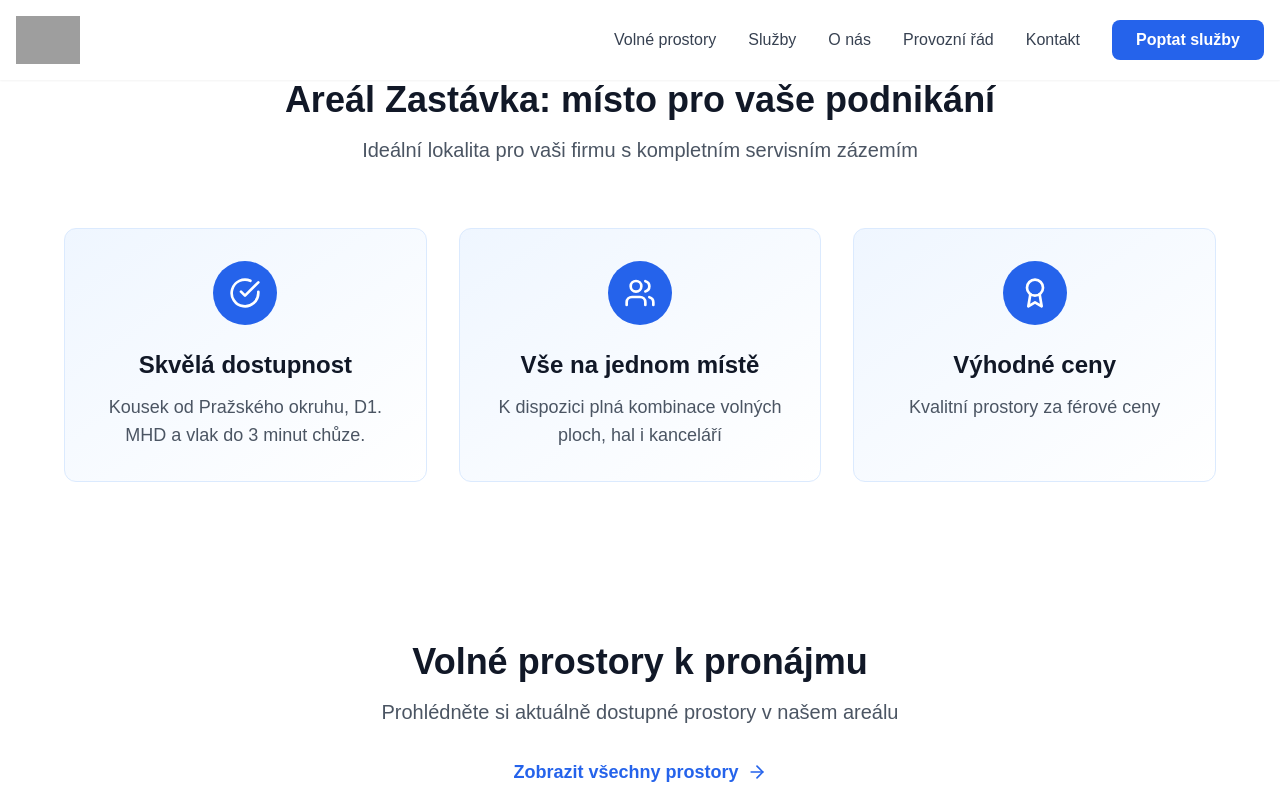
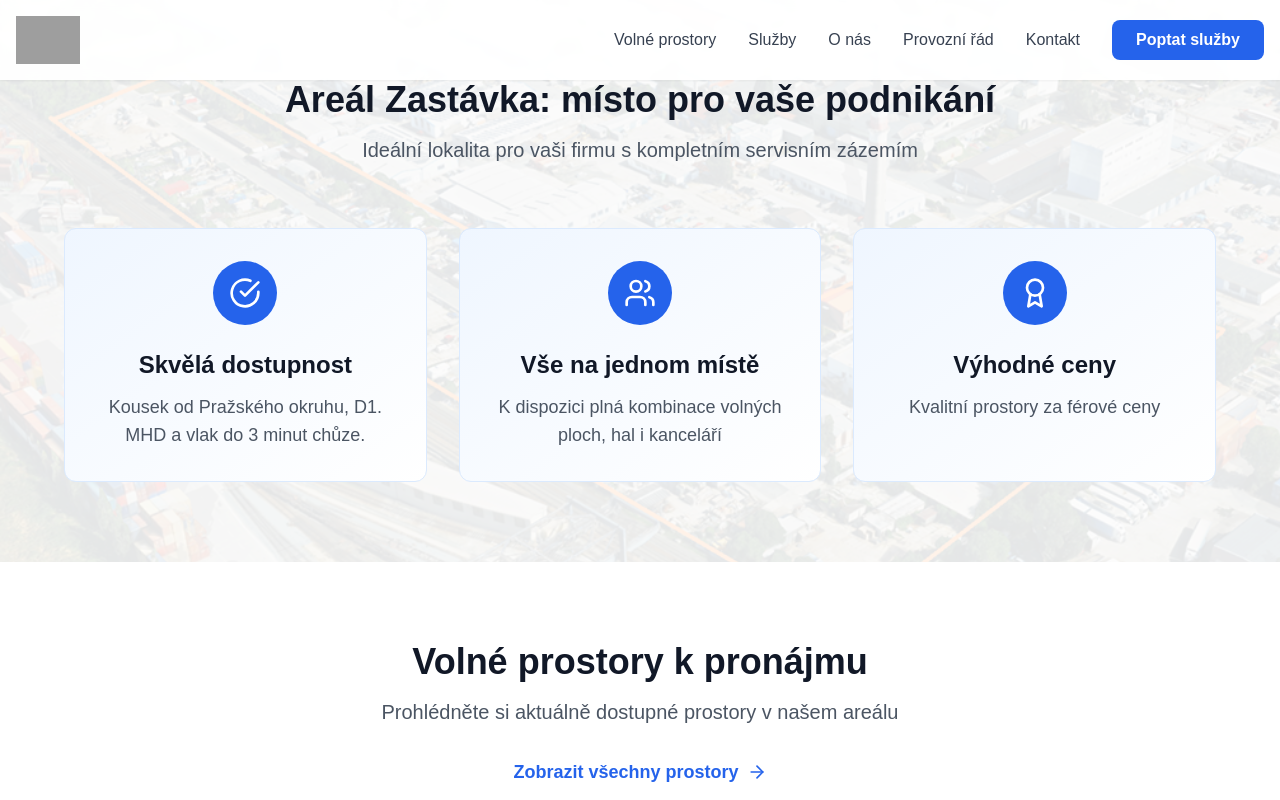
Before and after one commit to PetMatejda/Areal_Zastavka, a Next.js app: page / in a window 1280 px wide. Shown: the top 800 px of the page. Built offline with nearby package versions, Linux system fonts and the light colour scheme; grey boxes are pictures that could not be loaded.

Commit message:
Remove AboutSection and add background image to ValueProposition

```diff
--- a/app/page.tsx
+++ b/app/page.tsx
@@ -2,7 +2,6 @@ import Header from "@/components/Header";
 import ValueProposition from "@/components/ValueProposition";
 import AvailableSpaces from "@/components/AvailableSpaces";
 import ServiceCatalog from "@/components/ServiceCatalog";
-import AboutSection from "@/components/AboutSection";
 import ContactForm from "@/components/ContactForm";
 import Footer from "@/components/Footer";
 
@@ -13,7 +12,6 @@ export default function Home() {
       <ValueProposition />
       <AvailableSpaces />
       <ServiceCatalog />
-      <AboutSection />
       <ContactForm />
       <Footer />
     </main>
--- a/components/ValueProposition.tsx
+++ b/components/ValueProposition.tsx
@@ -1,6 +1,7 @@
 "use client";
 
 import { motion } from "framer-motion";
+import Image from "next/image";
 import { valuePropositions } from "@/lib/data";
 import { CheckCircle, Users, Award } from "lucide-react";
 
@@ -8,8 +9,23 @@ const icons = [CheckCircle, Users, Award];
 
 export default function ValueProposition() {
   return (
-    <section className="py-20 bg-white">
-      <div className="container mx-auto px-4">
+    <section className="relative py-20 bg-white overflow-hidden">
+      {/* Background Image */}
+      <div className="absolute inset-0 z-0">
+        <Image
+          src="/images/areal/areal-zastavka.jpg"
+          alt="Areál Zastávka - letecký pohled"
+          fill
+          className="object-cover opacity-10"
+          priority
+          unoptimized
+          onError={(e) => {
+            e.currentTarget.style.display = 'none';
+          }}
+        />
+      </div>
+
+      <div className="container mx-auto px-4 relative z-10">
         <motion.div
           initial={{ opacity: 0, y: 20 }}
           whileInView={{ opacity: 1, y: 0 }}
```
